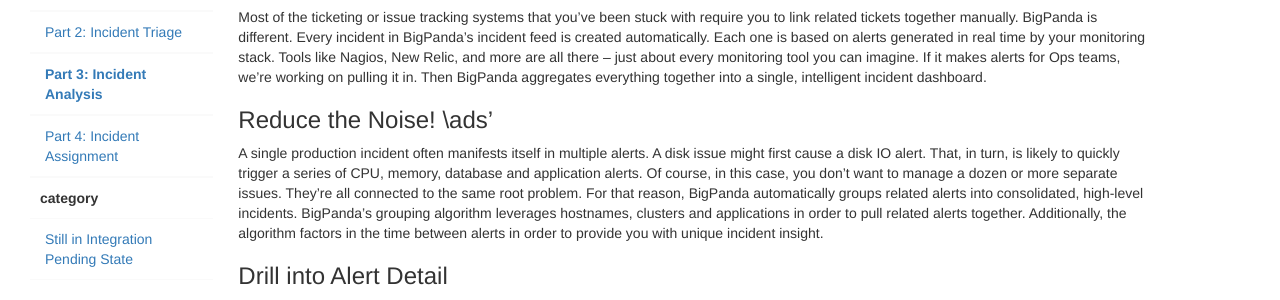
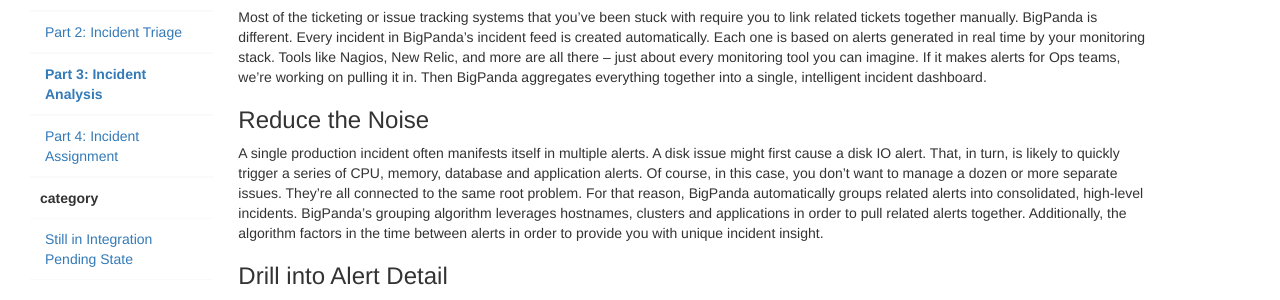
Before and after one commit to ericbigpanda/docs.bigpanda.io, a Jekyll site: the page built from _posts/2014-07-05-getting-started-with-bigpanda-incident-analysis.md, in a window 1280 px wide and 900 px high. Shown: the part 346-646 px from the top of the window. Built offline with Jekyll 4.4.1, drawn with Linux system fonts in a browser that asks for light colours; nearby versions of some CDN libraries; Markdown is read by kramdown in place of the engine named in the settings; comment, search, counter and statistics services are not loaded.

```diff
--- a/_posts/2014-07-05-getting-started-with-bigpanda-incident-analysis.md
+++ b/_posts/2014-07-05-getting-started-with-bigpanda-incident-analysis.md
@@ -7,7 +7,7 @@ date: 2014-07-05 11:30:01
 
 Most of the ticketing or issue tracking systems that you've been stuck with require you to link related tickets together manually. BigPanda is different. Every incident in BigPanda's incident feed is created automatically. Each one is based on alerts generated in real time by your monitoring stack. Tools like Nagios, New Relic, and more are all there – just about every monitoring tool you can imagine. If it makes alerts for Ops teams, we're working on pulling it in. Then BigPanda aggregates everything together into a single, intelligent incident dashboard.
 
-### Reduce the Noise! \ads'
+### Reduce the Noise
 A single production incident often manifests itself in multiple alerts. A disk issue might first cause a disk IO alert. That, in turn, is likely to quickly trigger a series of CPU, memory, database and application alerts. Of course, in this case, you don't want to manage a dozen or more separate issues. They're all connected to the same root problem. For that reason, BigPanda automatically groups related alerts into consolidated, high-level incidents. BigPanda's grouping algorithm leverages hostnames, clusters and applications in order to pull related alerts together. Additionally, the algorithm factors in the time between alerts in order to provide you with unique incident insight.
 
 ### Drill into Alert Detail
```
